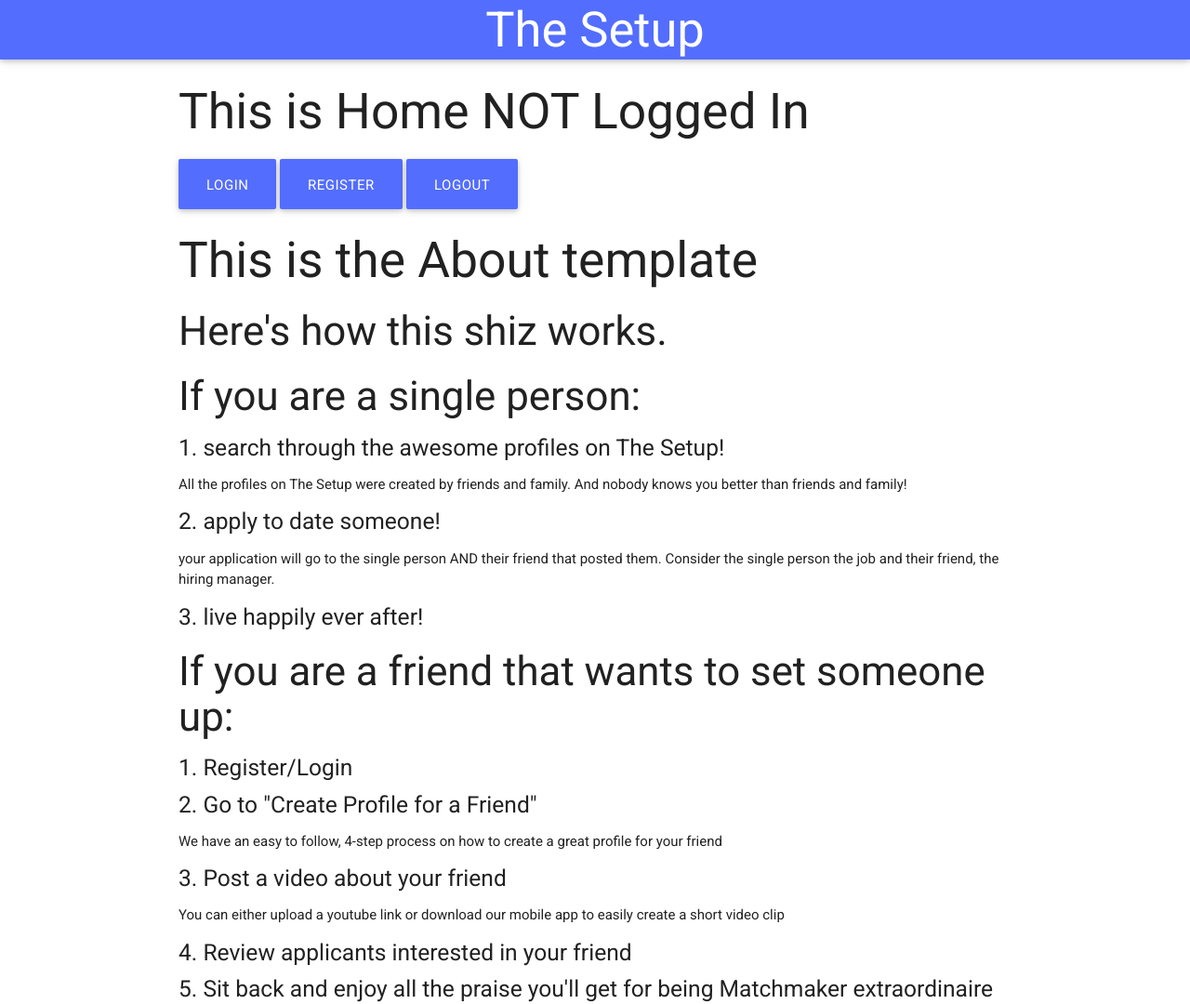
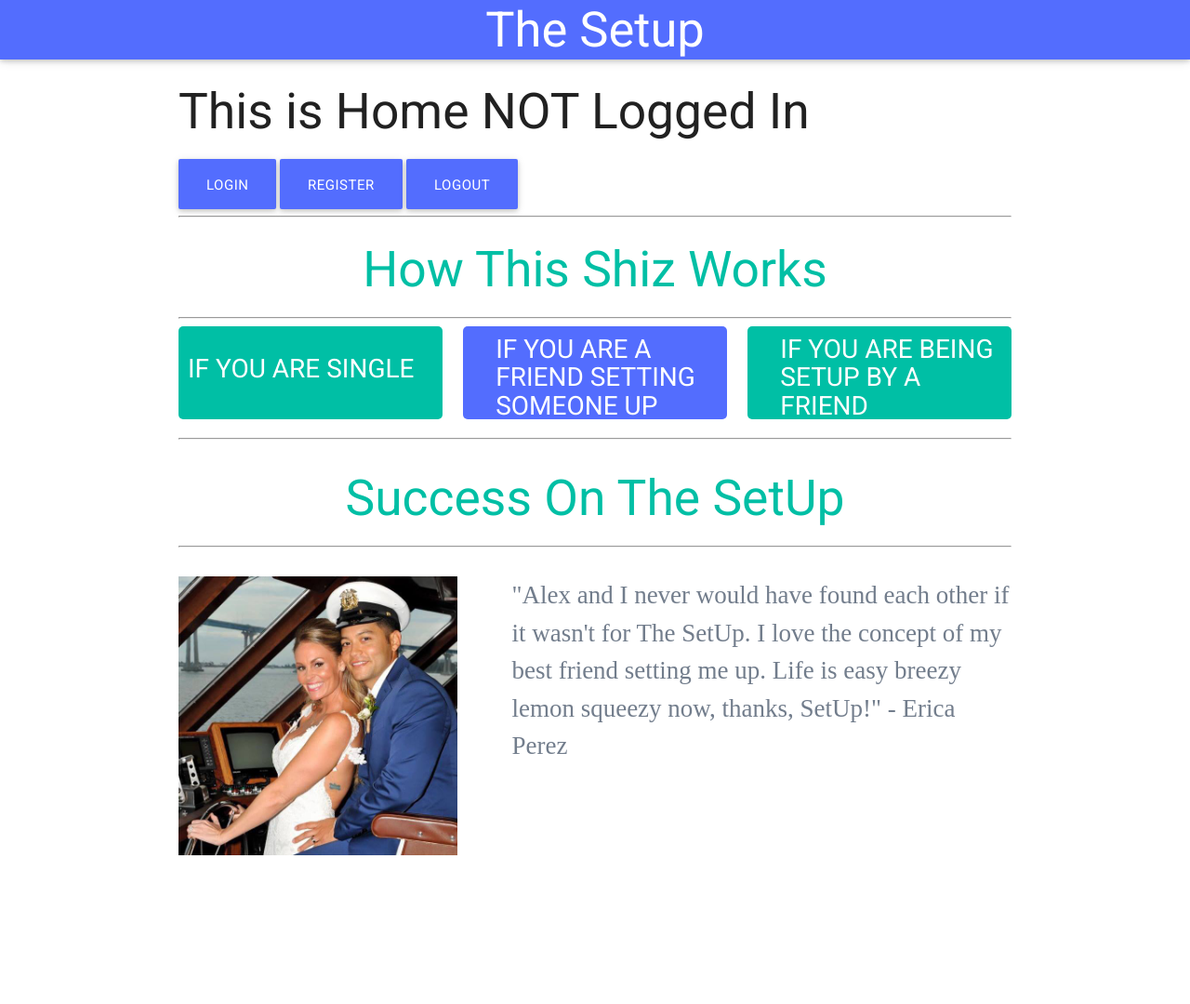
Before and after one commit to thesetup/theSetup-FE, a website: page app/index.html in a window 1280 px wide. Shown: the top 1080 px of the page at 93% size. After the commit the page ends 920 px from the top, so only its background shows below. Drawn offline with Linux system fonts and the light colour scheme; a web font is replaced by a local one.

Commit message:
about template

```diff
--- a/app/js/templates/about.tpl.html
+++ b/app/js/templates/about.tpl.html
@@ -1,24 +1,55 @@
-<h2>This is the About template</h2>
-<h3>Here's how this shiz works.</h3>
+<div class="aboutDiv">
+<hr>
+<h2 class="brand-logo center">How This Shiz Works</h2>
+<hr>
 
-<h3>If you are a single person:</h3>
+<div class="row about">
+
+<div class="col s4">
+<div class="aboutOne">
+<h3>IF YOU ARE SINGLE</h3>
 <ul>
-  <li><h5>1. search through the awesome profiles on The Setup!</h5></li>
-  <p>All the profiles on The Setup were created by friends and family. And nobody knows you better than friends and family!</p>
-  <li><h5>2. apply to date someone!</h5></li>
-  <p>your application will go to the single person AND their friend that posted them. Consider the single person the job and their friend, the hiring manager.</p>
-  <li><h5>3. live happily ever after!</h5></li>
+  <li><h5>1. Search through the awesome profiles on The Setup!</h5></li>
+  <small>All the profiles on The Setup were created by Friends and Family. And nobody knows you better than friends and family!</small>
+  <li><h5>2. Apply to date someone!</h5></li>
+  <small>your application will go to the single person AND their friend that posted them. Consider the single person the job and their friend, the hiring manager.</small>
+  <li><h5>3. Live happily ever after!</h5></li>
 </ul>
+</div>
+</div>
 
-<h3>If you are a friend that wants to set someone up:</h3>
 
+
+<div class="col s4">
+<div class="aboutTwo">
+<h3>IF YOU ARE A FRIEND SETTING SOMEONE UP</h3>
 <ul>
   <li><h5>1. Register/Login</h5></li>
   <li><h5>2. Go to "Create Profile for a Friend"</h5></li>
-  <p>We have an easy to follow, 4-step process on how to create a great profile for your friend</p>
-  <li><h5>3. Post a video about your friend</h5></li>
-  <p>You can either upload a youtube link or download our mobile app to easily create a short video clip</p>
-  <li><h5>4. Review applicants interested in your friend</h5></li>
-  <li><h5>5. Sit back and enjoy all the praise you'll get for being Matchmaker extraordinaire</h5></li>
+  <small>We have an easy to follow, 4-step process on how to create a great profile for your friend</small>
+  <li><h5>3. Post a video about your Friend</h5></li>
+  <small>You can either upload a youtube link or download our mobile app to easily create a short video clip</small>
+  <li><h5>4. Review Applicants interested in your Friend</h5></li>
+  <li><h5>5. Sit back and enjoy all the praise you'll get for being Matchmaker Extraordinaire</h5></li>
+</ul>
+</div>
+</div>
 
+
+
+
+
+<div class="col s4">
+<div class="aboutThree">
+<h3>IF YOU ARE BEING SETUP BY A FRIEND</h3>
+<ul>
+  <li><h5>1. Thank your friend for creating you a profile on the #1 dating site.</h5></li>
+  <li><h5>2. Create an account using the email address your friend provided while creating your profile.</h5></li>
+  <li><h5>3. Watch as your applications come flooding in.</h5></li>
+  <li><h5>4. Get to know the applicants you are interested in.</h5></li>
+  <li><h5>5. Live happily ever after in relationship bliss.</h5></li>
 </ul>
+</div>
+</div>
+</div>
+</div>
--- a/app/js/templates/news.tpl.html
+++ b/app/js/templates/news.tpl.html
@@ -1,7 +1,7 @@
 <hr>
 <div class="newsDiv">
 <div class="successText">
-<h2 class="brand-logo center">Success on The SetUp</h2>
+<h2 class="brand-logo center">Success On The SetUp</h2>
 <hr>
 <p>Meet Alex and Erica, this month's "Success Story"! Erica's best friend, Jamie, created a profile for her on The SetUp. Jamie took her matchmaking duties very seriously, reviewing all "applicants" with great detail. When an application came in from Alex, Jamie and Erica knew right away that Alex was her type. His application video was sarcastic and sweet and had the girls laughing. Soon after, they went on their first date and recently tied the knot on a yacht in the San Diego harbor.</p>
 </div>
--- a/app/sass/main.scss
+++ b/app/sass/main.scss
@@ -22,6 +22,100 @@ $roboto: 'Roboto', sans-serif;
     font-size: 3.5em;
   }
 }
+
+/////////////////////////////////////////////////////
+/////////// About Template //////////
+////////////////////////////////////////////////////
+
+.aboutDiv {
+
+  h2 {
+    color: $teal;
+  }
+
+  h5 {
+    font-size: 16px;
+  }
+}
+
+.aboutOne {
+  background-color: $teal;
+  border-radius: 5px;
+  padding: 10px;
+  height: 100px;
+  overflow: hidden;
+   transition: height 1s;
+  -webkit-transition: height 1s;
+  position: relative;
+
+    h3 {
+      font-size: 28px;
+      color: white;
+    }
+
+    ul {
+      margin-top: 38px;
+    }
+}
+
+.aboutOne:hover {
+  height: auto;
+}
+
+.aboutTwo {
+  background-color: $indigo;
+  border-radius: 5px;
+  padding: 10px;
+  height: 100px;
+  overflow: hidden;
+   transition: height 0.5s;
+  -webkit-transition: height 0.5s;
+  position: relative;
+
+  h3 {
+    font-size: 28px;
+    color: white;
+    margin-top: 0;
+    padding-top: 0;
+    padding-left: 25px;
+  }
+
+  ul {
+    margin-top: 35px;
+  }
+}
+
+.aboutTwo:hover {
+  height: auto;
+}
+
+.aboutThree {
+  background-color: $teal;
+  border-radius: 5px;
+  padding: 10px;
+  height: 100px;
+  overflow: hidden;
+  transition: height 0.5s;
+  -webkit-transition: height 0.5s;
+  position: relative;
+
+  h3 {
+    font-size: 28px;
+    color: white;
+    margin-top: 0;
+    padding-top: 0;
+    padding-left: 25px;
+  }
+
+  ul {
+    margin-top: 35px;
+  }
+}
+
+.aboutThree:hover {
+  height: auto;
+}
+
 
 //////////////////////////////////////////////////////
 /////// News Template //////////////
```
Also changed, not shown: app/css/main.css.
